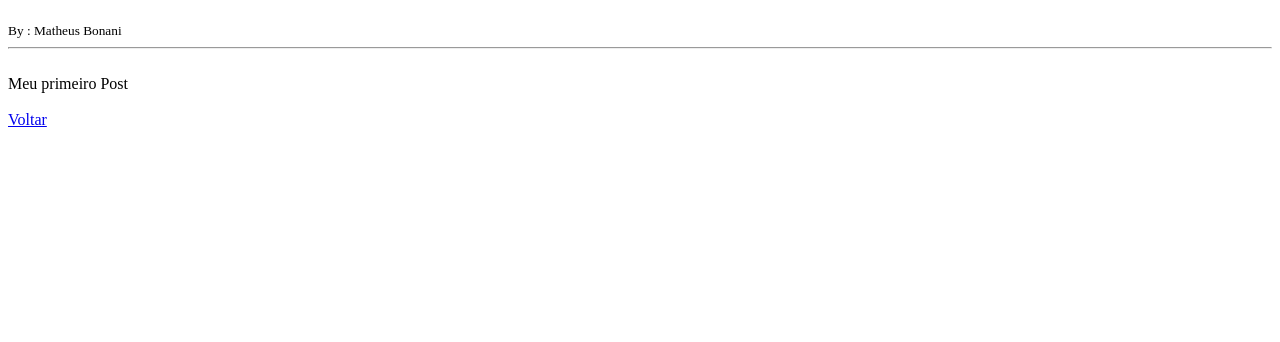
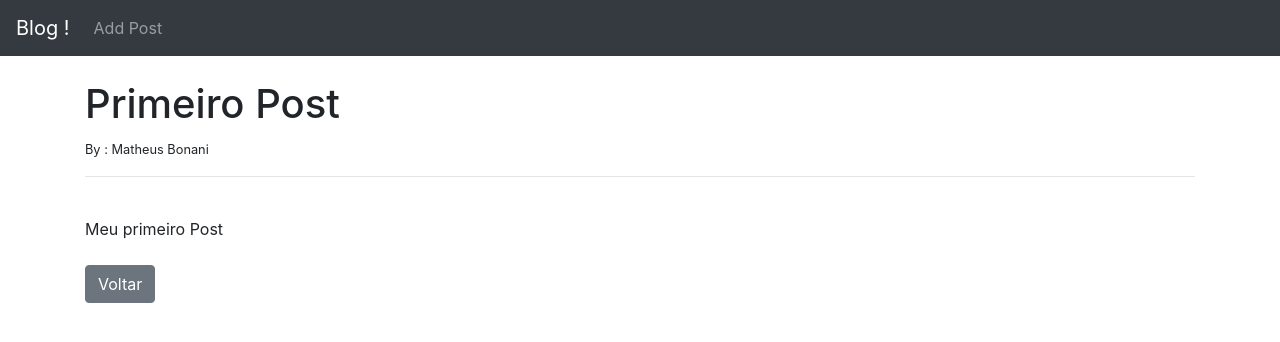
Before and after one commit to matbonani/Blog-django, a Django app: page /artigo/2 in a window 1280 px wide. Shown: the top 342 px of the page. Run offline with Django 3.2, Linux system fonts and the light colour scheme; data comes from the database, SQL or seed files in the repository; both versions use the stored data as it was after the commit; some libraries are stand-ins or nearby versions.

Commit message:
Adicionando post na pagina

```diff
--- a/core/templates/artigo_detail.html
+++ b/core/templates/artigo_detail.html
@@ -1,16 +1,13 @@
-<!DOCTYPE html>
-<html lang="en">
-<head>
-    <meta charset="UTF-8">
-    <title>Title</title>
-</head>
-<body>
-    <h1>{{ post.title }}</h1>
-    <small>By : {{ post.autor.first_name }} {{ post.autor.last_name }} </small><br>
-    <hr>
-    <br>
-    {{ post.body }}
-    <br><br>
-    <a href="{% url 'index' %}">Voltar</a>
-</body>
-</html>
+{% extends 'base.html' %}
+{% block title %}{{ post.titulo }}{% endblock %}
+
+
+{% block content %}
+<h1>{{ post.titulo }}</h1>
+<small>By : {{ post.autor.first_name }} {{ post.autor.last_name }} </small><br>
+<hr>
+<br>
+{{ post.body }}
+<br><br>
+<a href="{% url 'index' %}" class="btn btn-secondary">Voltar</a>
+{% endblock %}
--- /dev/null
+++ b/core/templates/base.html
@@ -0,0 +1,43 @@
+<!DOCTYPE html>
+<html lang="pt-br">
+  <head>
+    <!-- Meta tags Obrigatórias -->
+    <meta charset="utf-8">
+    <meta name="viewport" content="width=device-width, initial-scale=1, shrink-to-fit=no">
+
+    <!-- Bootstrap CSS -->
+    <link rel="stylesheet" href="https://stackpath.bootstrapcdn.com/bootstrap/4.1.3/css/bootstrap.min.css" integrity="sha384-MCw98/SFnGE8fJT3GXwEOngsV7Zt27NXFoaoApmYm81iuXoPkFOJwJ8ERdknLPMO" crossorigin="anonymous">
+
+    <title>{% block title %}Blog !{% endblock %}</title>
+  </head>
+  <body>
+
+
+    <nav class="navbar navbar-expand-lg navbar-dark bg-dark">
+  <a class="navbar-brand" href="{% url 'index' %}">Blog !</a>
+  <button class="navbar-toggler" type="button" data-toggle="collapse" data-target="#conteudoNavbarSuportado" aria-controls="conteudoNavbarSuportado" aria-expanded="false" aria-label="Alterna navegação">
+    <span class="navbar-toggler-icon"></span>
+  </button>
+
+  <div class="collapse navbar-collapse" id="conteudoNavbarSuportado">
+    <ul class="navbar-nav mr-auto">
+      <li class="nav-item">
+        <a class="nav-link" href="{% url 'add_post' %}">Add Post</a>
+      </li>
+    </ul>
+  </div>
+</nav>
+
+    <br>
+    <div class="container">
+      {% block content %}
+      {% endblock %}
+    </div>
+
+    <!-- JavaScript (Opcional) -->
+    <!-- jQuery primeiro, depois Popper.js, depois Bootstrap JS -->
+    <script src="https://code.jquery.com/jquery-3.3.1.slim.min.js" integrity="sha384-q8i/X+965DzO0rT7abK41JStQIAqVgRVzpbzo5smXKp4YfRvH+8abtTE1Pi6jizo" crossorigin="anonymous"></script>
+    <script src="https://cdnjs.cloudflare.com/ajax/libs/popper.js/1.14.3/umd/popper.min.js" integrity="sha384-ZMP7rVo3mIykV+2+9J3UJ46jBk0WLaUAdn689aCwoqbBJiSnjAK/l8WvCWPIPm49" crossorigin="anonymous"></script>
+    <script src="https://stackpath.bootstrapcdn.com/bootstrap/4.1.3/js/bootstrap.min.js" integrity="sha384-ChfqqxuZUCnJSK3+MXmPNIyE6ZbWh2IMqE241rYiqJxyMiZ6OW/JmZQ5stwEULTy" crossorigin="anonymous"></script>
+  </body>
+</html>
--- a/core/templates/index.html
+++ b/core/templates/index.html
@@ -1,5 +1,6 @@
-<!DOCTYPE html>
-
+{% extends 'base.html' %}
+{% block content %}
+<h1>Post</h1>
 <ul>
 {% for post in object_list %}
     <li><a href="{% url 'post_detail' post.pk %}">{{ post.titulo }}</a> - {{ post.autor.first_name }} {{ post.autor.last_name }}<br/body>
@@ -7,3 +8,4 @@
 
 {% endfor %}
 </ul>
+{% endblock %}
--- a/core/urls.py
+++ b/core/urls.py
@@ -1,7 +1,8 @@
 from django.urls import path
-from .views import IndexView, PostDetailView
+from .views import IndexView, PostDetailView, AddPostView
 
 urlpatterns = [
     path('', IndexView.as_view(), name='index'),
-    path('artigo/<int:pk>', PostDetailView.as_view(), name='post_detail')
+    path('artigo/<int:pk>', PostDetailView.as_view(), name='post_detail'),
+    path('post/', AddPostView.as_view(), name='add_post'),
 ]
--- a/core/views.py
+++ b/core/views.py
@@ -1,4 +1,5 @@
-from django.views.generic import ListView, DetailView
+from django.views.generic import ListView, DetailView, CreateView
+from django.urls import reverse_lazy
 
 from .models import Post
 
@@ -11,3 +12,10 @@ class IndexView(ListView):
 class PostDetailView(DetailView):
     model = Post
     template_name = 'artigo_detail.html'
+
+
+class AddPostView(CreateView):
+    model = Post
+    template_name = 'add_post.html'
+    fields = ['autor', 'titulo', 'body']
+    success_url = reverse_lazy('index')
```
Also changed, not shown: core/templates/add_post.html (added, +15 -0 lines), db.sqlite3.
